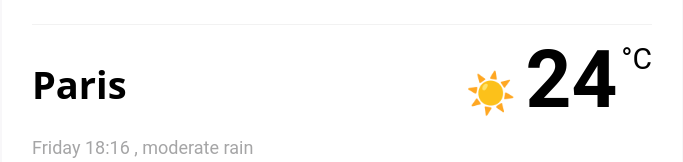
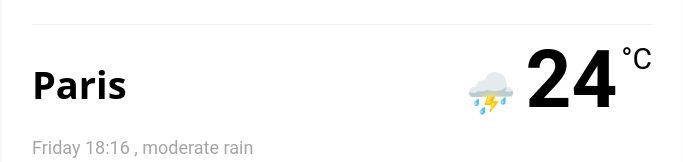
Before and after one commit to BaneleMakhonjwa/wonderful-bhabha-kktxhn, a website: page index.html in a window 1280 px wide. Shown: the part 168-330 px from the top of the page, without its empty margins (66-749 px from the left). Drawn offline with Linux system fonts and the light colour scheme.

Commit message:
fixed the weather icon

```diff
--- a/index.html
+++ b/index.html
@@ -29,7 +29,7 @@
             </div>
           </div>
           <div class="degree">
-            <span class="degree-icon">☀️ </span>
+            <span class="degree-icon">⛈️ </span>
             <span class="degree-value">24</span>
             <span class="degree-units">&deg;C </span>
           </div>
```
